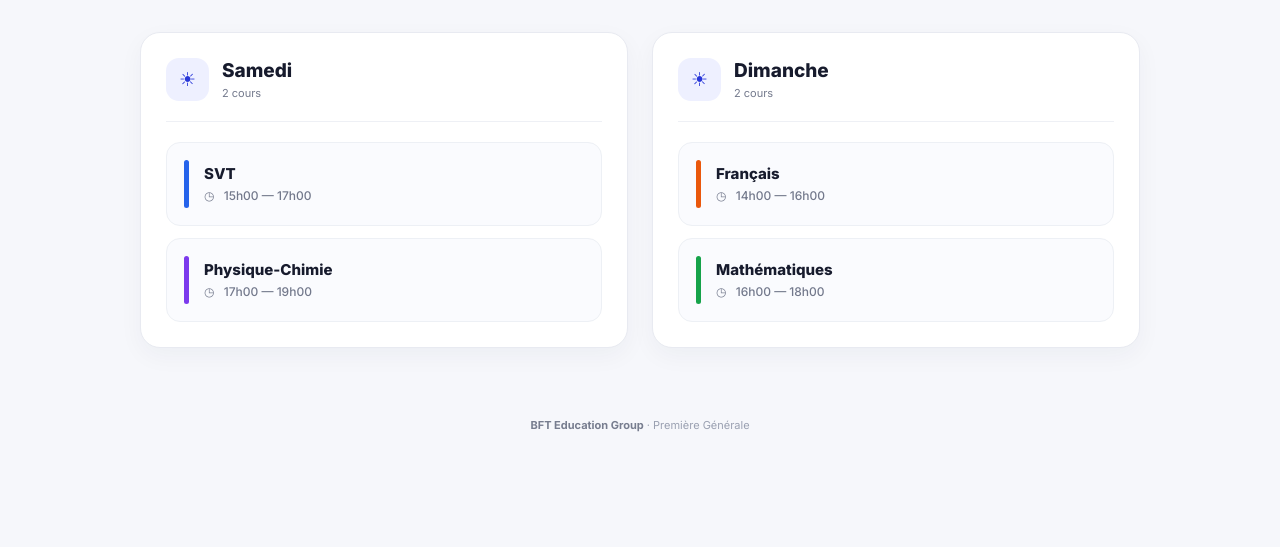
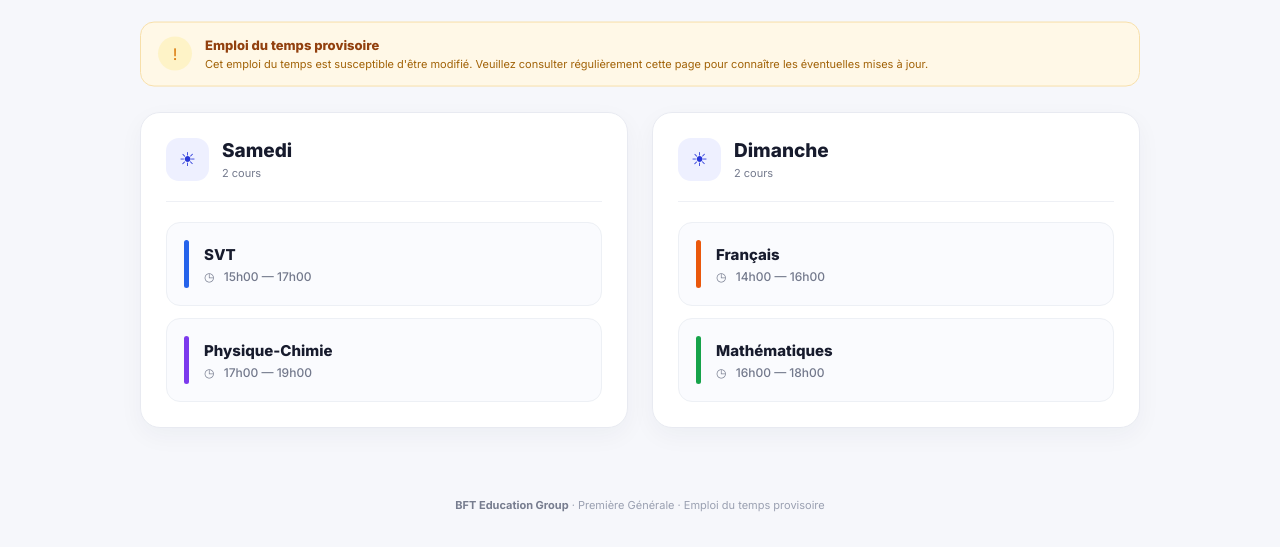
Before and after one commit to bacfrancaistunis-cloud/EDT-_-Premiere-Generale, a plain HTML site: page index.html in a window 1280 px wide. Shown: the part 253-800 px from the top of the page. Drawn offline with Linux system fonts and the light colour scheme.

Commit message:
Update index.html

```diff
--- a/index.html
+++ b/index.html
@@ -13,6 +13,10 @@
             --blue: #2736d8;
             --blue-dark: #18239b;
             --blue-light: #eef0ff;
+
+            --yellow: #f59e0b;
+            --yellow-light: #fff8e7;
+
             --text: #171b2d;
             --muted: #73798c;
             --border: #e8eaf1;
@@ -31,24 +35,92 @@
             background: var(--background);
             color: var(--text);
             min-height: 100vh;
+            overflow-x: hidden;
         }
 
-        /* =========================
+        /* =========================================
+           ANIMATIONS
+        ========================================= */
+
+        @keyframes fadeDown {
+            from {
+                opacity: 0;
+                transform: translateY(-15px);
+            }
+
+            to {
+                opacity: 1;
+                transform: translateY(0);
+            }
+        }
+
+        @keyframes fadeUp {
+            from {
+                opacity: 0;
+                transform: translateY(25px);
+            }
+
+            to {
+                opacity: 1;
+                transform: translateY(0);
+            }
+        }
+
+        @keyframes logoFloat {
+            0%, 100% {
+                transform: translateY(0);
+            }
+
+            50% {
+                transform: translateY(-3px);
+            }
+        }
+
+        @keyframes pulse {
+            0% {
+                box-shadow: 0 0 0 0 rgba(245, 158, 11, 0.35);
+            }
+
+            70% {
+                box-shadow: 0 0 0 8px rgba(245, 158, 11, 0);
+            }
+
+            100% {
+                box-shadow: 0 0 0 0 rgba(245, 158, 11, 0);
+            }
+        }
+
+        @keyframes shimmer {
+            0% {
+                background-position: -500px 0;
+            }
+
+            100% {
+                background-position: 500px 0;
+            }
+        }
+
+        /* =========================================
            HEADER
-        ========================= */
+        ========================================= */
 
         header {
             background: rgba(255, 255, 255, 0.96);
             border-bottom: 1px solid var(--border);
+
             position: sticky;
             top: 0;
             z-index: 10;
+
             backdrop-filter: blur(12px);
+
+            animation: fadeDown 0.7s ease both;
         }
 
         .header-inner {
             max-width: 1150px;
             margin: auto;
+
             padding: 15px 25px;
 
             display: flex;
@@ -68,12 +140,13 @@
             height: 58px;
             object-fit: contain;
             flex-shrink: 0;
+
+            animation: logoFloat 4s ease-in-out infinite;
         }
 
         .brand-text h1 {
             font-size: 17px;
             font-weight: 800;
-            letter-spacing: -0.3px;
         }
 
         .brand-text p {
@@ -85,40 +158,51 @@
         .level-badge {
             background: var(--blue-light);
             color: var(--blue);
+
             border: 1px solid #dfe2ff;
+
             padding: 9px 15px;
             border-radius: 999px;
+
             font-size: 12px;
             font-weight: 700;
+
             white-space: nowrap;
         }
 
-        /* =========================
+        /* =========================================
            MAIN
-        ========================= */
+        ========================================= */
 
         main {
             max-width: 1050px;
             margin: auto;
-            padding: 55px 25px 70px;
+
+            padding: 50px 25px 70px;
         }
 
         .hero {
-            margin-bottom: 35px;
+            margin-bottom: 30px;
+
+            animation: fadeUp 0.7s ease 0.1s both;
         }
 
         .eyebrow {
             color: var(--blue);
+
             font-size: 12px;
             font-weight: 800;
+
             text-transform: uppercase;
             letter-spacing: 1.4px;
+
             margin-bottom: 10px;
         }
 
         .hero h2 {
             font-size: clamp(30px, 5vw, 42px);
             line-height: 1.1;
+
             letter-spacing: -1.8px;
             font-weight: 800;
         }
@@ -129,14 +213,89 @@
 
         .hero p {
             margin-top: 12px;
+
             color: var(--muted);
             font-size: 14px;
             line-height: 1.6;
         }
 
-        /* =========================
+        /* =========================================
+           AVERTISSEMENT
+        ========================================= */
+
+        .notice {
+            display: flex;
+            align-items: center;
+            gap: 13px;
+
+            background: var(--yellow-light);
+
+            border: 1px solid #f7dfaa;
+
+            border-radius: 14px;
+
+            padding: 14px 17px;
+
+            margin-bottom: 25px;
+
+            animation:
+                fadeUp 0.7s ease 0.25s both,
+                subtleNotice 3s ease-in-out 1.5s infinite;
+        }
+
+        @keyframes subtleNotice {
+            0%, 100% {
+                transform: translateY(0);
+            }
+
+            50% {
+                transform: translateY(-2px);
+            }
+        }
+
+        .notice-icon {
+            width: 34px;
+            height: 34px;
+
+            flex-shrink: 0;
+
+            display: flex;
+            align-items: center;
+            justify-content: center;
+
+            background: #fef3c7;
+            color: #d97706;
+
+            border-radius: 50%;
+
+            font-size: 16px;
+
+            animation: pulse 2.5s infinite;
+        }
+
+        .notice-text {
+            flex: 1;
+        }
+
+        .notice-title {
+            color: #92400e;
+
+            font-size: 13px;
+            font-weight: 800;
+
+            margin-bottom: 3px;
+        }
+
+        .notice-description {
+            color: #a16207;
+
+            font-size: 11px;
+            line-height: 1.5;
+        }
+
+        /* =========================================
            PLANNING
-        ========================= */
+        ========================================= */
 
         .planning {
             display: grid;
@@ -146,27 +305,40 @@
 
         .day {
             background: var(--white);
+
             border: 1px solid var(--border);
             border-radius: 20px;
+
             padding: 25px;
 
             box-shadow:
                 0 8px 25px rgba(24, 35, 80, 0.045);
 
-            transition: transform 0.2s ease,
-                        box-shadow 0.2s ease;
+            transition:
+                transform 0.25s ease,
+                box-shadow 0.25s ease;
+
+            animation: fadeUp 0.7s ease both;
+        }
+
+        .day:nth-child(1) {
+            animation-delay: 0.35s;
+        }
+
+        .day:nth-child(2) {
+            animation-delay: 0.5s;
         }
 
         .day:hover {
-            transform: translateY(-3px);
+            transform: translateY(-5px);
 
             box-shadow:
-                0 15px 35px rgba(24, 35, 80, 0.08);
+                0 18px 40px rgba(24, 35, 80, 0.10);
         }
 
-        /* =========================
+        /* =========================================
            DAY HEADER
-        ========================= */
+        ========================================= */
 
         .day-header {
             display: flex;
@@ -197,7 +369,14 @@
             color: var(--blue);
 
             border-radius: 13px;
+
             font-size: 19px;
+
+            transition: transform 0.25s ease;
+        }
+
+        .day:hover .day-icon {
+            transform: rotate(-8deg) scale(1.05);
         }
 
         .day h3 {
@@ -207,13 +386,15 @@
 
         .day-subtitle {
             margin-top: 4px;
+
             color: var(--muted);
+
             font-size: 11px;
         }
 
-        /* =========================
-           COURSES
-        ========================= */
+        /* =========================================
+           COURS
+        ========================================= */
 
         .course {
             position: relative;
@@ -247,16 +428,18 @@
 
         .course:hover {
             background: #ffffff;
-            transform: translateX(3px);
+
+            transform: translateX(4px);
 
             box-shadow:
-                0 7px 20px rgba(20, 30, 70, 0.07);
+                0 8px 22px rgba(20, 30, 70, 0.08);
         }
 
         .course-line {
             width: 5px;
             min-width: 5px;
             height: 48px;
+
             border-radius: 20px;
         }
 
@@ -283,12 +466,13 @@
         .course-name {
             font-size: 15px;
             font-weight: 750;
-            color: var(--text);
         }
 
         .course-time {
             margin-top: 5px;
+
             color: var(--muted);
+
             font-size: 12px;
             font-weight: 500;
         }
@@ -298,25 +482,29 @@
             margin-right: 6px;
         }
 
-        /* =========================
+        /* =========================================
            FOOTER
-        ========================= */
+        ========================================= */
 
         footer {
             text-align: center;
+
             padding: 0 20px 30px;
 
             color: #9aa0b1;
+
             font-size: 11px;
+
+            animation: fadeUp 0.7s ease 0.7s both;
         }
 
         footer strong {
             color: #777d8f;
         }
 
-        /* =========================
+        /* =========================================
            TABLETTE
-        ========================= */
+        ========================================= */
 
         @media (max-width: 800px) {
 
@@ -329,9 +517,9 @@
             }
         }
 
-        /* =========================
+        /* =========================================
            MOBILE
-        ========================= */
+        ========================================= */
 
         @media (max-width: 520px) {
 
@@ -373,6 +561,14 @@
                 font-size: 13px;
             }
 
+            .notice {
+                padding: 13px;
+            }
+
+            .notice-description {
+                font-size: 10px;
+            }
+
             .day {
                 padding: 18px;
                 border-radius: 17px;
@@ -391,9 +587,9 @@
             }
         }
 
-        /* =========================
+        /* =========================================
            PETITS TELEPHONES
-        ========================= */
+        ========================================= */
 
         @media (max-width: 360px) {
 
@@ -409,14 +605,34 @@
                 font-size: 26px;
             }
         }
+
+        /* =========================================
+           ACCESSIBILITÉ
+        ========================================= */
+
+        @media (prefers-reduced-motion: reduce) {
+
+            *,
+            *::before,
+            *::after {
+                animation-duration: 0.01ms !important;
+                animation-iteration-count: 1 !important;
+                transition-duration: 0.01ms !important;
+            }
+        }
+
     </style>
 </head>
 
+
 <body>
 
-    <!-- HEADER -->
+    <!-- =========================
+         HEADER
+    ========================== -->
 
     <header>
+
         <div class="header-inner">
 
             <div class="brand">
@@ -428,21 +644,30 @@
                 >
 
                 <div class="brand-text">
+
                     <h1>BFT Education Group</h1>
-                    <p>Emploi du temps</p>
+
+                    <p>
+                        Emploi du temps
+                    </p>
+
                 </div>
 
             </div>
+
 
             <div class="level-badge">
                 Première Générale
             </div>
 
         </div>
+
     </header>
 
 
-    <!-- CONTENU -->
+    <!-- =========================
+         CONTENU
+    ========================== -->
 
     <main>
 
@@ -464,7 +689,37 @@
         </section>
 
 
+        <!-- AVERTISSEMENT -->
+
+        <div class="notice">
+
+            <div class="notice-icon">
+                !
+            </div>
+
+            <div class="notice-text">
+
+                <div class="notice-title">
+                    Emploi du temps provisoire
+                </div>
+
+                <div class="notice-description">
+                    Cet emploi du temps est susceptible d'être modifié.
+                    Veuillez consulter régulièrement cette page pour
+                    connaître les éventuelles mises à jour.
+                </div>
+
+            </div>
+
+        </div>
+
+
+        <!-- =========================
+             EMPLOI DU TEMPS
+        ========================== -->
+
         <section class="planning">
+
 
             <!-- SAMEDI -->
 
@@ -479,10 +734,15 @@
                         </div>
 
                         <div>
-                            <h3>Samedi</h3>
+
+                            <h3>
+                                Samedi
+                            </h3>
+
                             <div class="day-subtitle">
                                 2 cours
                             </div>
+
                         </div>
 
                     </div>
@@ -543,10 +803,15 @@
                         </div>
 
                         <div>
-                            <h3>Dimanche</h3>
+
+                            <h3>
+                                Dimanche
+                            </h3>
+
                             <div class="day-subtitle">
                                 2 cours
                             </div>
+
                         </div>
 
                     </div>
@@ -598,9 +863,16 @@
     </main>
 
 
+    <!-- FOOTER -->
+
     <footer>
-        <strong>BFT Education Group</strong> · Première Générale
+
+        <strong>BFT Education Group</strong>
+        · Première Générale
+        · Emploi du temps provisoire
+
     </footer>
+
 
 </body>
 </html>
```
